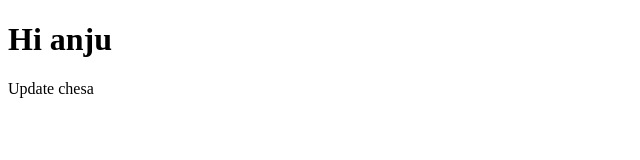
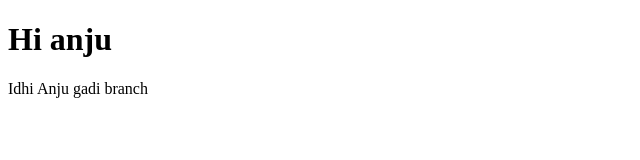
Before and after one commit to Biswanth-Chevula/Test, a plain HTML site: page index.html in a window 1280 px wide. Shown: the full height of the page, 0-640 px from the left. Drawn offline with Linux system fonts and the light colour scheme.

Commit message:
first commit in anju branch

```diff
--- a/index.html
+++ b/index.html
@@ -7,6 +7,6 @@
   </head>
   <body>
     <h1>Hi anju</h1>
-    <p>Update chesa</p>
+    <p>Idhi Anju gadi branch</p>
   </body>
 </html>
```
